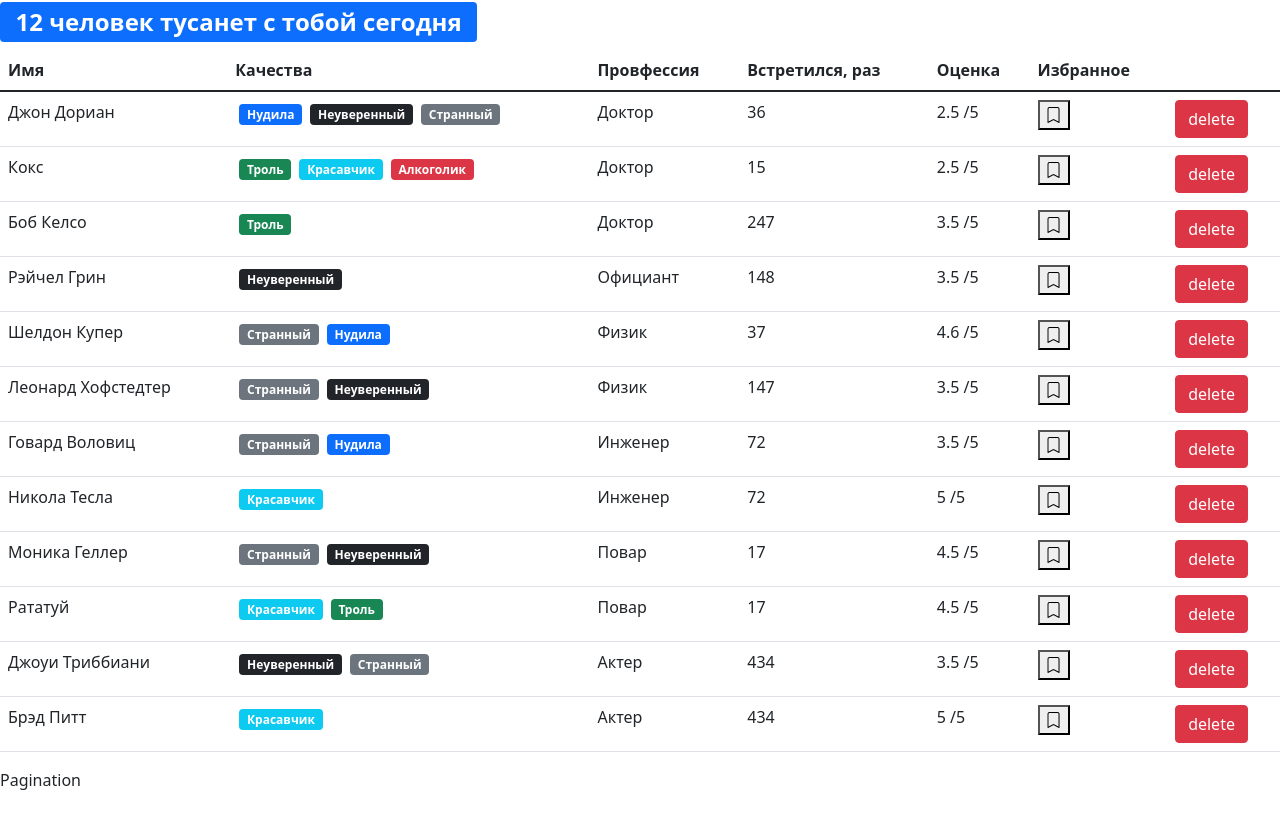
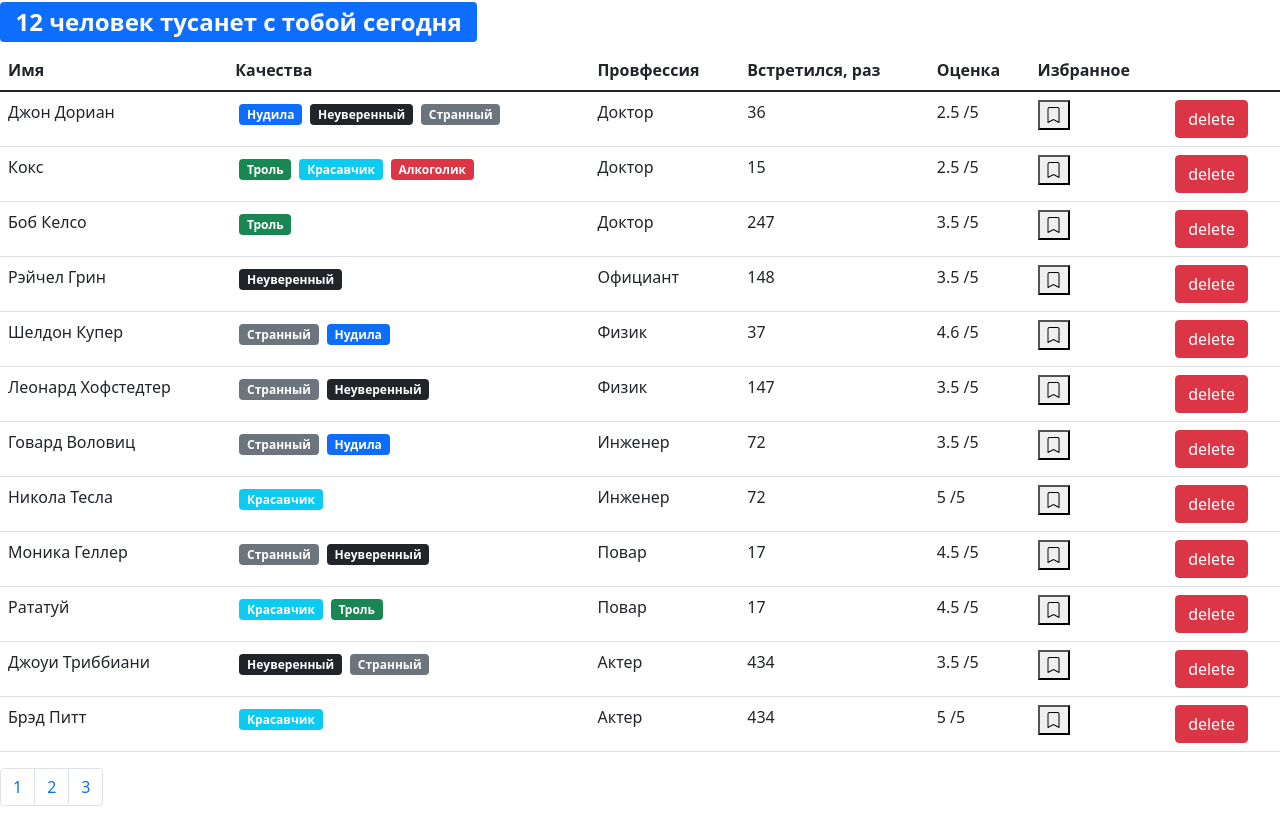
Before and after one commit to ArturZhitkovich/my-datting-app, a React (Create React App) app: page / in a window 1280 px wide. Before the commit the page ends 800 px from the top, so only its background shows below. Built offline with nearby package versions, Linux system fonts and the light colour scheme.

Commit message:
install lodash, in pagination.jsx init variables itemCount, pageSize, pageCount, pages

```diff
--- a/package.json
+++ b/package.json
@@ -8,6 +8,7 @@
     "@testing-library/user-event": "^12.1.10",
     "bootstrap": "^5.1.0",
     "bootstrap-icons": "^1.5.0",
+    "lodash": "^4.17.15",
     "react": "^18.2.0",
     "react-dom": "^18.2.0",
     "react-scripts": "4.0.3",
--- a/src/app/components/pagination.jsx
+++ b/src/app/components/pagination.jsx
@@ -1,10 +1,19 @@
 import React from 'react';
+import _ from 'lodash';
 
 const Pagination = (props) => {
+    const { itemsCount, pageSize } = props;
+    const pageCount = Math.ceil(itemsCount / pageSize);
+    if ( pageCount === 1 ) return null;
+    const pages = _.range(1, pageCount + 1);
     return (
-        <div>
-            Pagination
-        </div>
+        <nav>
+            <ul className="pagination">
+                {pages.map(page => (
+                    <li className="page-item" key={'page_'+page}><button className="page-link">{page}</button></li>
+                ))}
+            </ul>
+        </nav>
     );
 };
 
```
Also changed, not shown: 1 other file (tests, documents, lock files or other folders).
